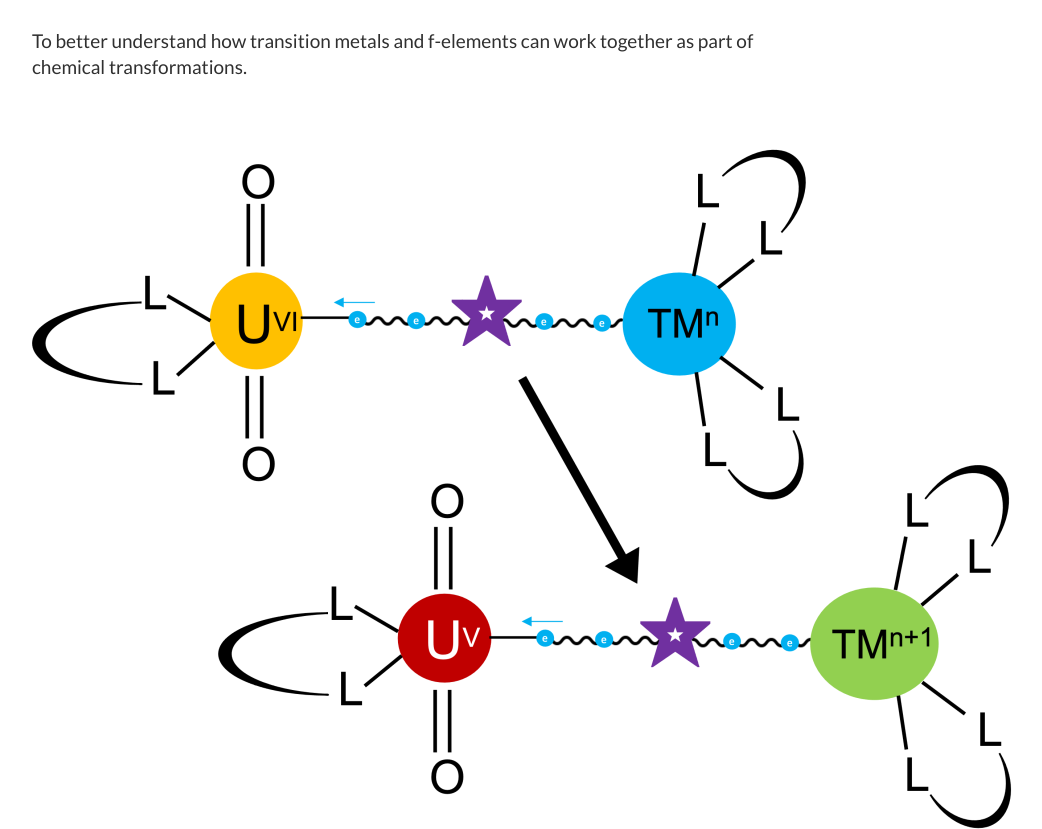
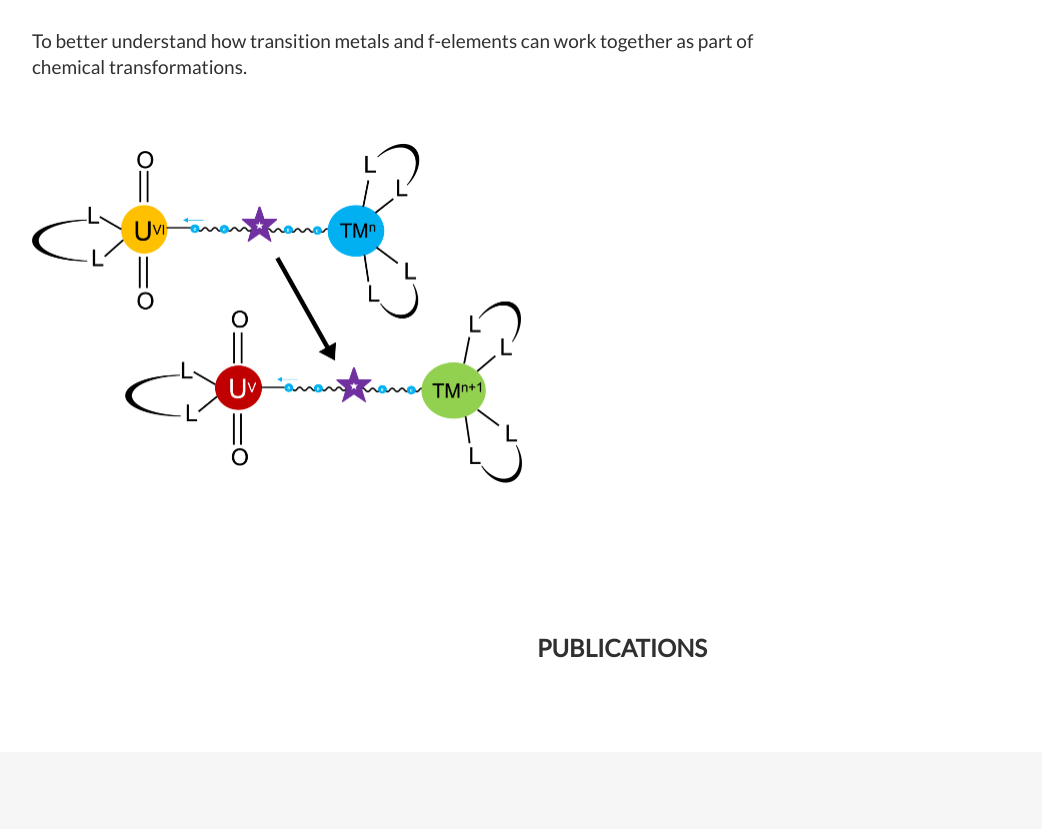
Before and after one commit to kelseyann77/windorfflab, a plain HTML site: page index.html in a window 1280 px wide. Shown: the part 580-1409 px from the top of the page, without its empty margins (18-1060 px from the left). Drawn offline with nearby package versions, Linux system fonts and the light colour scheme.

Commit message:
Update index.html

```diff
--- a/index.html
+++ b/index.html
@@ -226,7 +226,7 @@
     <div class="col-sm-8">
       <h2>RESEARCH</h2><br>
       <h4>To better understand how transition metals and f-elements can work together as part of chemical transformations.</h4><br>
-      <img src="e-transfer-1.webp" alt="electron transfer">
+      <img src="e-transfer-1.webp" alt="electron transfer" width="500">
       <p></p>
 <!--       <br><button class="btn btn-default btn-lg">Get in Touch</button> -->
     </div>
```
